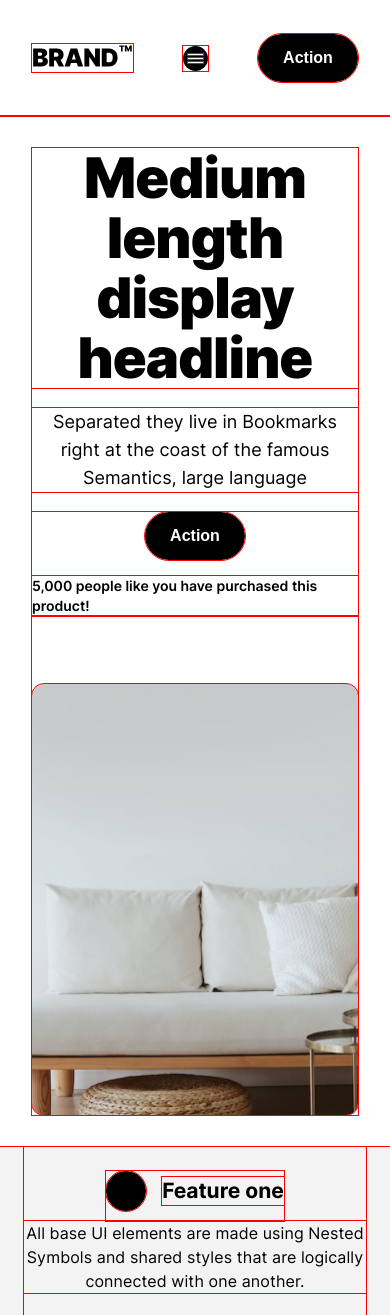
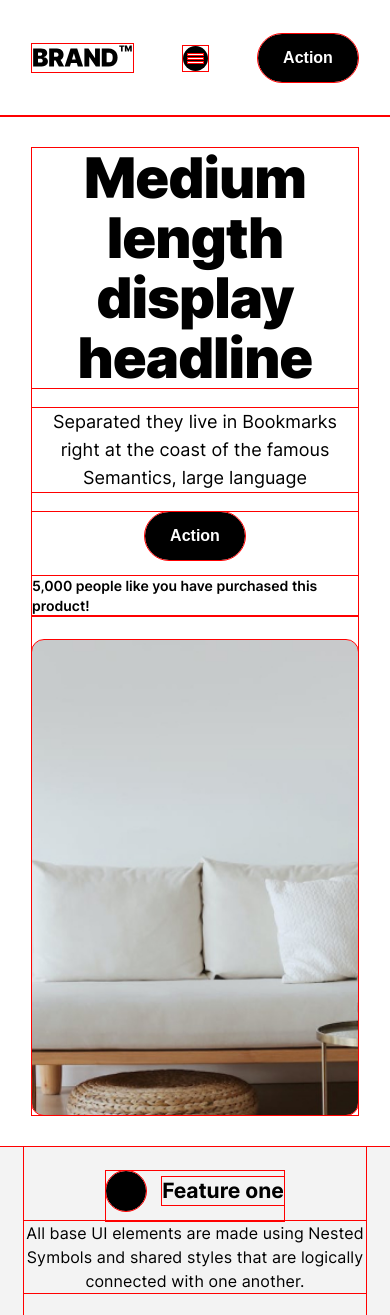
Before and after one commit to asbhogal/React-Brand-Responsive-Web-Page, a React app: page / in a window 390 px wide. Shown: the top 1315 px of the page. Built offline with nearby package versions, Linux system fonts and the light colour scheme; the HTML template or start-up script is replaced by a standard one.

Commit message:
further changes to responsive

```diff
--- a/src/scss/_partials/_responsive.scss
+++ b/src/scss/_partials/_responsive.scss
@@ -511,7 +511,7 @@
         .RightContent {
             width: 100%;
             height: 499px;
-            padding-top: 68px;
+            padding-top: 24px;
             img {
                 border-radius: $BorderRadius;
                 width: 100%;
@@ -773,8 +773,8 @@
             .RightContent {
                 display: flex;
                 width: 100%;
-                height: 499px;
-                padding-top: 68px;
+                height: 309px;
+                padding-top: 24px;
                 img {
                     border-radius: $BorderRadius;
                     width: 100%;
```
